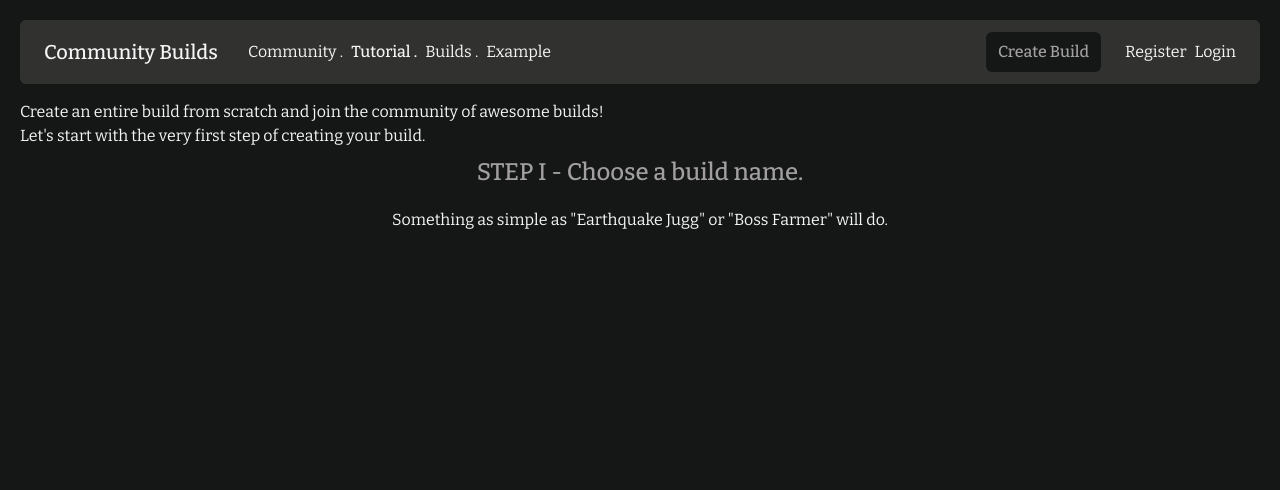
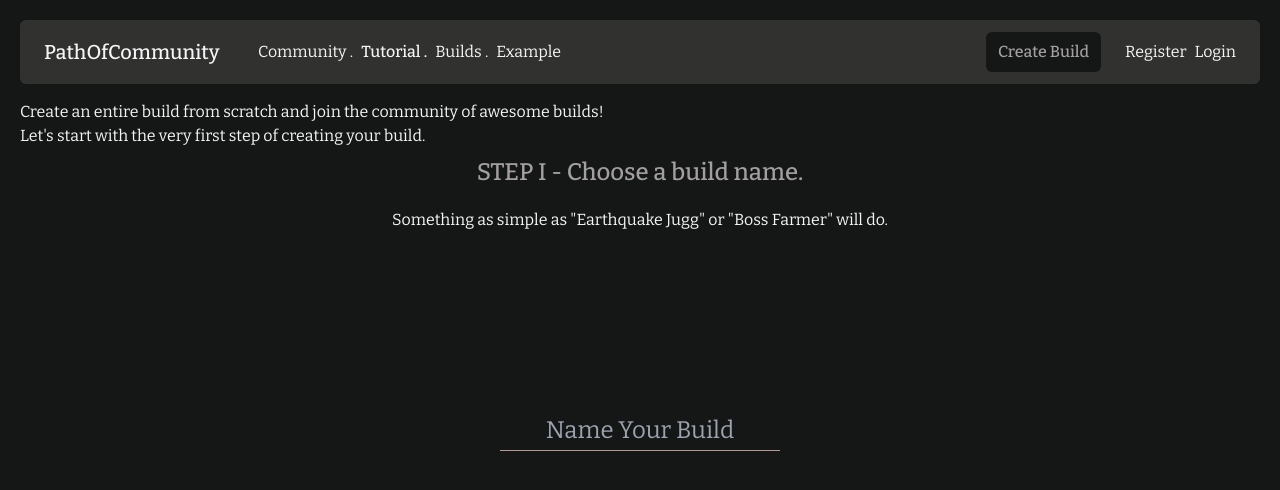
Before and after one commit to darkphotonKN/community-builds-client, a Next.js app: page /builds/create in a window 1280 px wide. Shown: the top 490 px of the page. Built offline with nearby package versions, Linux system fonts and the light colour scheme.

Commit message:
feat: First step styling.

```diff
--- a/src/app/builds/create/page.tsx
+++ b/src/app/builds/create/page.tsx
@@ -1,4 +1,3 @@
-import HeaderThree from "@/components/Layout/Text/HeaderThree";
 import HeaderTwo from "@/components/Layout/Text/HeaderTwo";
 
 function CreateBuildsPage() {
@@ -15,6 +14,12 @@ function CreateBuildsPage() {
           <div className="mt-5">
             Something as simple as &quot;Earthquake Jugg&quot; or &quot;Boss
             Farmer&quot; will do.
+            <div className="flex h-[400px] justify-center items-center">
+              <input
+                className="w-[280px] bg-transparent text-center text-customHeaderTwo text-2xl border-b border-customSecondary pb-1"
+                placeholder="Name Your Build"
+              />
+            </div>
           </div>
         </div>
       </div>
--- a/src/app/page.tsx
+++ b/src/app/page.tsx
@@ -1,11 +1,13 @@
 "use client";
 
 import HeaderOne from "@/components/Layout/Text/HeaderOne";
+import HeaderTwo from "@/components/Layout/Text/HeaderTwo";
 
 const Home = () => {
   return (
     <div>
       <HeaderOne>Welcome Exile!</HeaderOne>
+      <HeaderTwo>Create. Share. Rate.</HeaderTwo>
       <div className="text-customTxtContent mt-4">
         This is the best place to share your beloved Path of Exile 2 creation.
       </div>
--- a/src/components/MainTitle/index.tsx
+++ b/src/components/MainTitle/index.tsx
@@ -4,7 +4,7 @@ type PageTitleProps = {
 
 function MainTitle({ title }: PageTitleProps) {
   return (
-    <div className="min-w-[180px] flex gap-2 text-xl font-medium mr-4">
+    <div className="min-w-[190px] flex gap-2 text-xl font-medium mr-4">
       {title}
     </div>
   );
--- a/src/components/Nav/index.tsx
+++ b/src/components/Nav/index.tsx
@@ -11,7 +11,7 @@ function Nav() {
   return (
     <nav className="border-customContentBg bg-customContentBg rounded-md py-3 px-6 transition-colors duration-200">
       <ul className="flex items-center gap-2">
-        <MainTitle title="Community Builds" />
+        <MainTitle title="PathOfCommunity" />
         <div className="w-screen flex justify-between">
           <div className="flex items-center gap-2">
             {navData.map((navItem, index) => (
```
